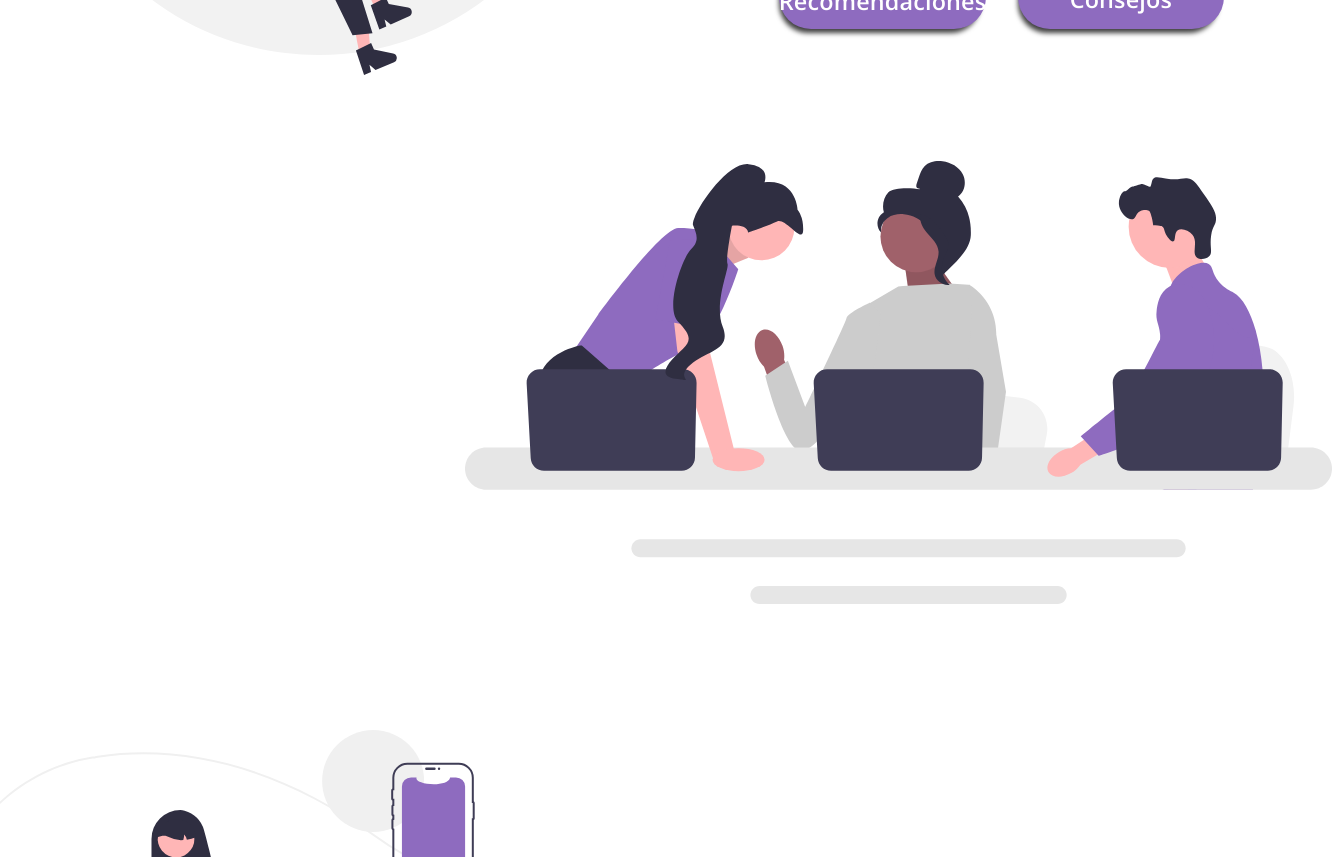
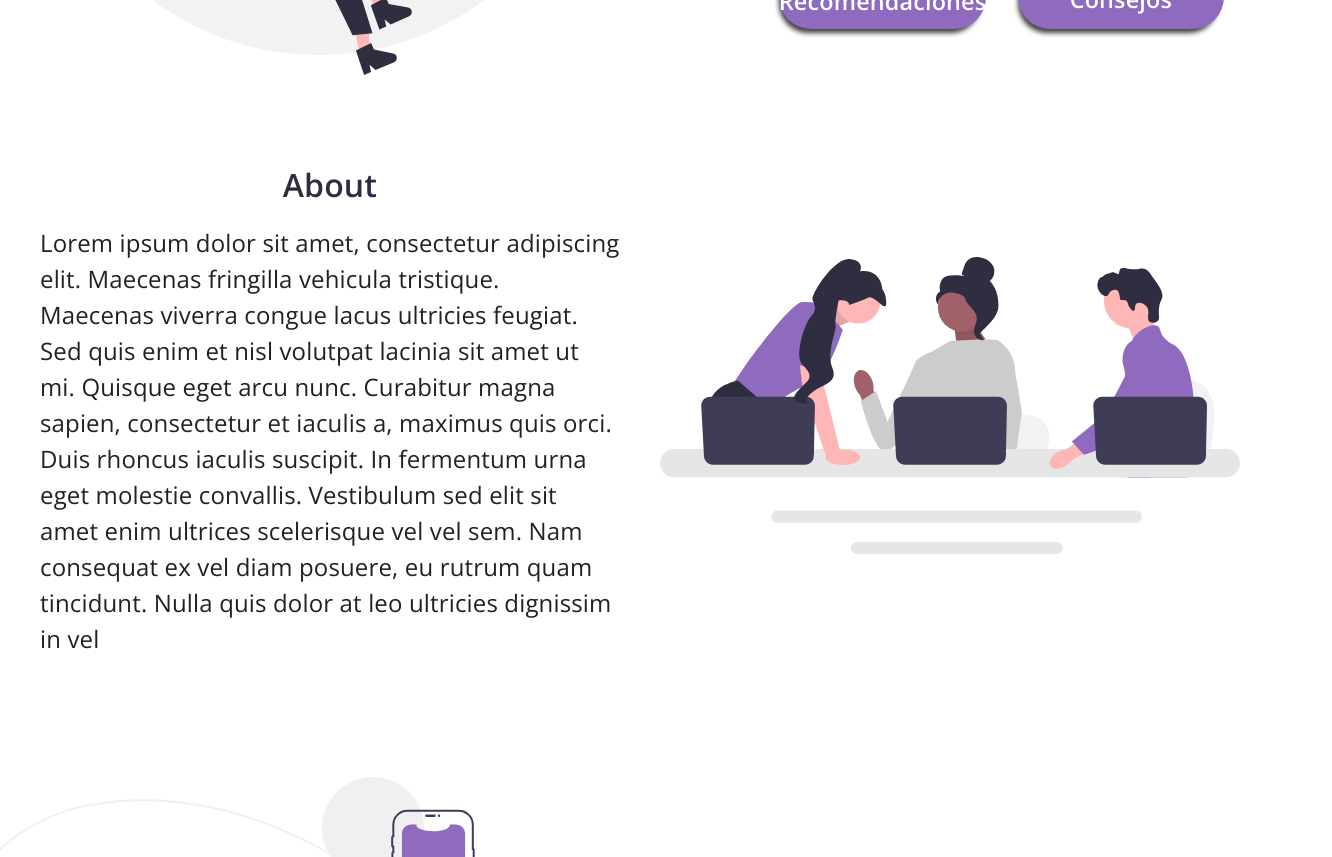
Before and after one commit to JoaquinJPB/TFG, a React (Create React App) app: page / in a window 1280 px wide. Shown: the part 800-1657 px from the top of the page, 1332 px wide, since content can reach past the window. Built offline with nearby package versions, Linux system fonts and the light colour scheme; no server answers.

Commit message:
Home Contact style

```diff
--- a/src/components/HomeAbout.jsx
+++ b/src/components/HomeAbout.jsx
@@ -1,32 +1,44 @@
 import { Grid } from "@mui/material"
-
+import styles from "../styles/Home.module.css"
 import imgHomeAbout from "../images/undraw_engineering_team_a7n2.svg"
 
-const HomeAbout =  () => {
+const HomeAbout = () => {
   return (
     <Grid container spacing={5} px={5} mt={5}>
       <Grid
         item
         xs={12}
-					md={5}
+        md={6}
         display={"flex"}
+        flexDirection={"column"}
         justifyContent={"center"}
         alignItems={"center"}
       >
         <section>
-
+          <h2 className={styles.aboutTitle}>About</h2>
+          <p className={styles.aboutDescription}>
+            Lorem ipsum dolor sit amet, consectetur adipiscing elit. Maecenas
+            fringilla vehicula tristique. Maecenas viverra congue lacus
+            ultricies feugiat. Sed quis enim et nisl volutpat lacinia sit amet
+            ut mi. Quisque eget arcu nunc. Curabitur magna sapien, consectetur
+            et iaculis a, maximus quis orci. Duis rhoncus iaculis suscipit. In
+            fermentum urna eget molestie convallis. Vestibulum sed elit sit amet
+            enim ultrices scelerisque vel vel sem. Nam consequat ex vel diam
+            posuere, eu rutrum quam tincidunt. Nulla quis dolor at leo ultricies
+            dignissim in vel
+          </p>
         </section>
       </Grid>
       <Grid
         item
         xs={12}
-					md={7}
+        md={6}
         display={"flex"}
         justifyContent={"center"}
         alignItems={"center"}
       >
         <figure>
-						<img src={imgHomeAbout} alt="About us" />
+          <img src={imgHomeAbout} alt="About us" className={styles.imgHome} />
         </figure>
       </Grid>
     </Grid>
--- a/src/styles/Home.module.css
+++ b/src/styles/Home.module.css
@@ -39,14 +39,25 @@
   width: 100%;
 }
 
-.sectionTitle{
+.sectionTitle, .aboutTitle{
   font-size: 2rem;
   font-weight: 600;
   color: var(--secondaryColor);
+  text-align: center;
 }
+
+.aboutDescription{
+  margin-top: 1rem;
+  font-size: 1.5rem;
+}
+
 
 @media screen and (max-width: 768px) {
   .titleBox{
     flex-direction: column;
   }
+
+  .aboutDescription{
+    text-align: center;
+  }
 }
```
Lines whose indentation alone changed are shown as unchanged.
